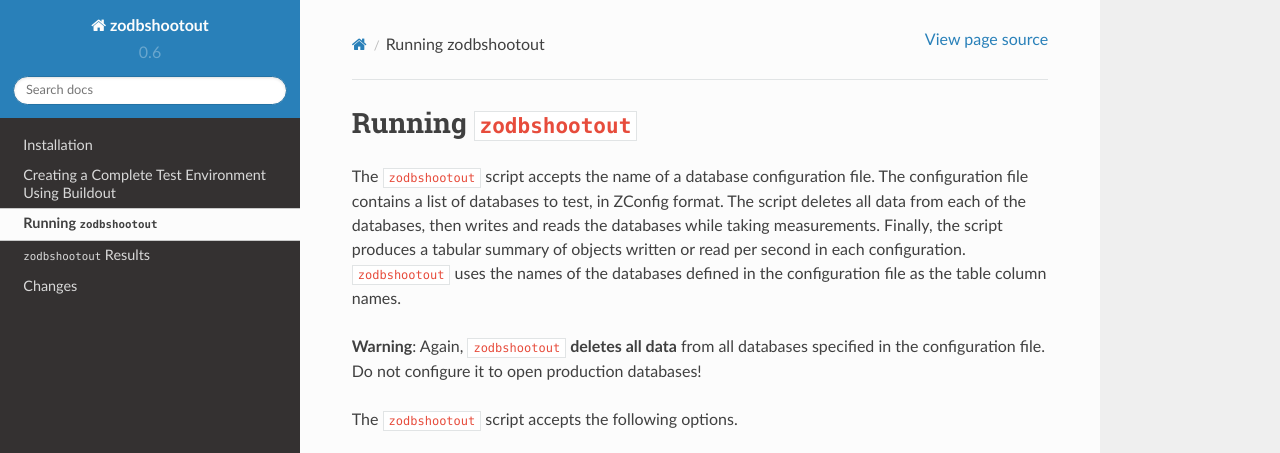
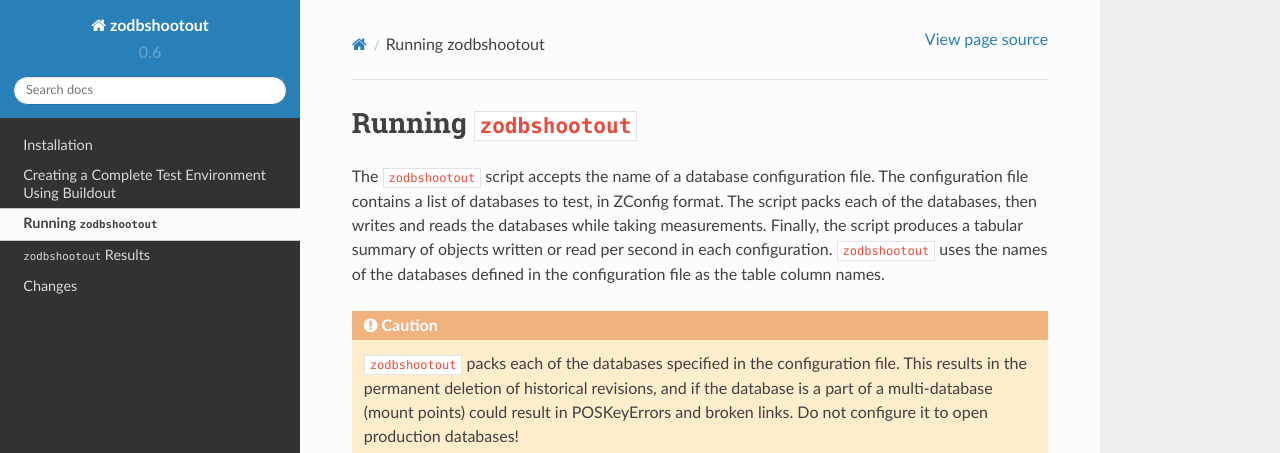
Before and after one commit to zodb/zodbshootout, a Sphinx documentation site: the page built from doc/zodbshootout.rst, in a window 1280 px wide and 900 px high, cut to the strip 0-453 px from the top of the window. Built offline with Sphinx 7.4.7 and the Read the Docs theme 2.0.0, drawn with Linux system fonts in a browser that asks for light colours; some of the changed text lies outside the part shown.

Commit message:
Add --zap and update the docs.

```diff
--- a/CHANGES.rst
+++ b/CHANGES.rst
@@ -24,7 +24,7 @@
 - Use randomized data for the objects instead of a constant string.
   This lets us more accurately model effects due to compression at the
   storage or network layers.
-
+- Add ``--zap`` to rebuild RelStorage schemas.
 
 0.5 (2012-09-08)
 ================
--- a/doc/zodbshootout.rst
+++ b/doc/zodbshootout.rst
@@ -3,17 +3,20 @@
 ==========================
 
 The ``zodbshootout`` script accepts the name of a database
-configuration file. The configuration file contains a list of databases
-to test, in ZConfig format. The script deletes all data from each of
-the databases, then writes and reads the databases while taking
-measurements. Finally, the script produces a tabular summary of objects
-written or read per second in each configuration. ``zodbshootout`` uses
-the names of the databases defined in the configuration file as the
-table column names.
+configuration file. The configuration file contains a list of
+databases to test, in ZConfig format. The script packs each of the
+databases, then writes and reads the databases while taking
+measurements. Finally, the script produces a tabular summary of
+objects written or read per second in each configuration.
+``zodbshootout`` uses the names of the databases defined in the
+configuration file as the table column names.
 
-**Warning**: Again, ``zodbshootout`` **deletes all data** from all
-databases specified in the configuration file. Do not configure it to
-open production databases!
+.. caution::
+   ``zodbshootout`` packs each of the databases specified in
+   the configuration file. This results in the permanent deletion of
+   historical revisions, and if the database is a part of a
+   multi-database (mount points) could result in POSKeyErrors and broken
+   links. Do not configure it to open production databases!
 
 The ``zodbshootout`` script accepts the following options.
 
@@ -83,6 +86,16 @@
 
   .. versionadded:: 0.6
 
+* ``--zap`` recreates the tables and indexes for a RelStorage
+  database. *This option completely destroys any existing data.* You
+  will be prompted to confirm that you want to do this for each
+  database that supports it. This is handy for comparing Python 2 and
+  Python 3 (which can't otherwise use the same database schemas).
+
+  .. caution:: This option destroys all data in the relevant database.
+
+  .. versionadded:: 0.6
+
 You should write a configuration file that models your intended
 database and network configuration. Running ``zodbshootout`` may reveal
 configuration optimizations that would significantly increase your
```
Also changed, not shown: 1 other file.
